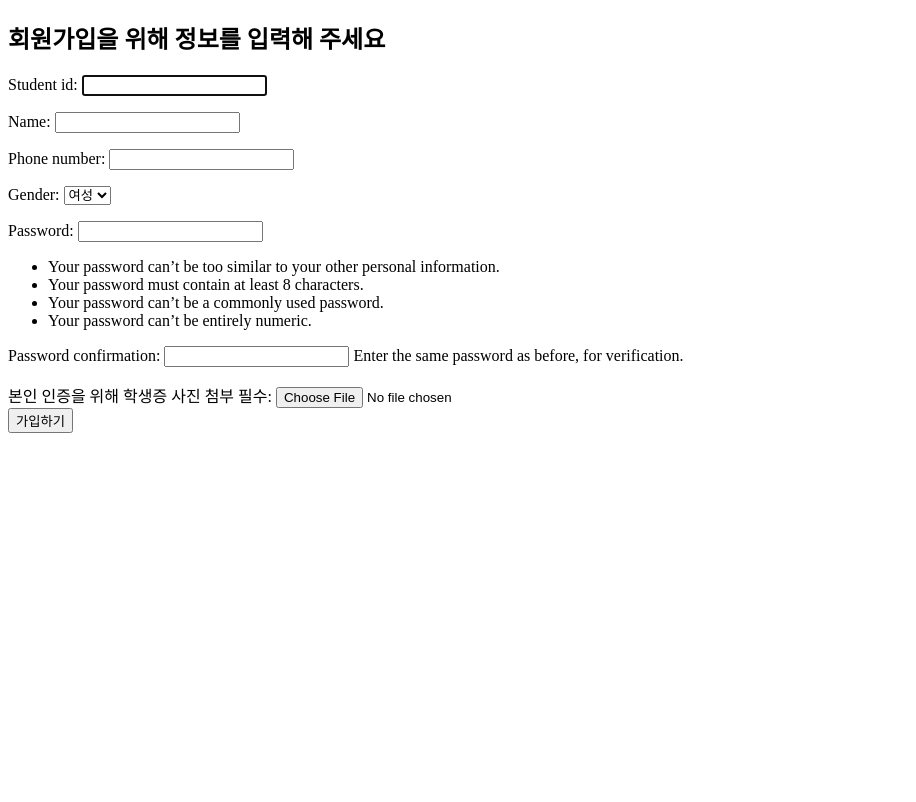
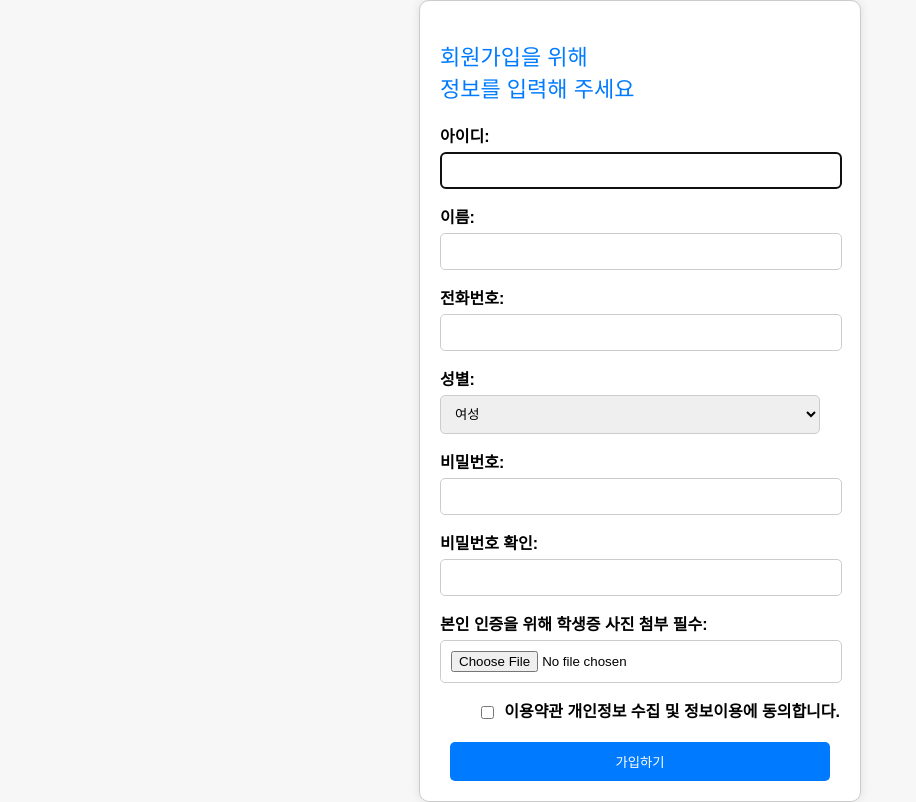
Before and after one commit to opensource15/taxi, a Django app: page /signup/ in a window 1280 px wide. Shown: the whole page, without its empty margins (0-916 px from the left). Before the commit the page ends 433 px from the top, so only its background shows below. Run offline with Django 5.2, Linux system fonts and the light colour scheme.

Commit message:
회원가입폼 만들기

```diff
--- a/main/taxi/chat/admin.py
+++ b/main/taxi/chat/admin.py
@@ -21,4 +21,5 @@ class CustomUserAdmin(UserAdmin):
     search_fields = ('student_id', 'name')
     ordering = ('student_id',)
 
+
 admin.site.register(CustomUser, CustomUserAdmin)
--- a/main/taxi/chat/templates/chat/signup.html
+++ b/main/taxi/chat/templates/chat/signup.html
@@ -1,20 +1,120 @@
-<!-- templates/chat/signup.html -->
 <!DOCTYPE html>
-<html lang="en">
+<html lang="ko">
 <head>
     <meta charset="UTF-8">
     <title>회원가입</title>
+    <style>
+        body {
+            display: flex;
+            justify-content: center;
+            align-items: center;
+            min-height: 100vh;
+            margin: 0;
+            font-family: Arial, sans-serif;
+            background-color: #f7f7f7;
+        }
+        .register-container {
+            width: 90%;
+            max-width: 400px;
+            padding: 20px;
+            border: 1px solid #ccc;
+            border-radius: 10px;
+            box-shadow: 0 0 10px rgba(0,0,0,0.1);
+            background-color: #fff;
+        }
+        .register-container h2 {
+            text-align: left;
+            color: #007bff; /* 연한 파란색 */
+            font-size: 22px; /* Increased font size */
+            font-weight: 300; /* Lighter font weight */
+            margin-bottom: 20px;
+        }
+        .register-container h2 span {
+            display: block;
+        }
+        .register-container form {
+            display: flex;
+            flex-direction: column;
+        }
+        .register-container form div {
+            margin-bottom: 15px;
+        }
+        .register-container form label {
+            display: block;
+            margin-bottom: 5px;
+            font-weight: bold;
+        }
+        .register-container form input,
+        .register-container form select,
+        .register-container form button {
+            width: calc(100% - 20px); /* Width adjusted for padding */
+            padding: 10px;
+            margin: 0 auto; /* Center horizontally */
+            border: 1px solid #ccc;
+            border-radius: 5px;
+        }
+        .register-container form button {
+            background-color: #007bff;
+            color: white;
+            border: none;
+            cursor: pointer;
+        }
+        .register-container form button:hover {
+            background-color: #0056b3;
+        }
+        .register-container form .terms {
+            display: flex;
+            align-items: center;
+        }
+        .register-container form .terms input {
+            width: auto;
+            margin-right: 10px;
+        }
+    </style>
 </head>
 <body>
-    <h2>회원가입을 위해 정보를 입력해 주세요</h2>
+    <div class="register-container">
+        <h2>
+            <span>회원가입을 위해</span>
+            <span>정보를 입력해 주세요</span>
+        </h2>
         <form method="POST" enctype="multipart/form-data">
             {% csrf_token %}
-        {{ form.as_p }}
+            {{ form.non_field_errors }}
+            <div>
+                <label for="id_student_id">아이디:</label>
+                {{ form.student_id }}
+            </div>
+            <div>
+                <label for="id_name">이름:</label>
+                {{ form.name }}
+            </div>
+            <div>
+                <label for="id_phone_number">전화번호:</label>
+                {{ form.phone_number }}
+            </div>
+            <div>
+                <label for="id_gender">성별:</label>
+                {{ form.gender }}
+            </div>
+            <div>
+                <label for="id_password1">비밀번호:</label>
+                {{ form.password1 }}
+            </div>
+            <div>
+                <label for="id_password2">비밀번호 확인:</label>
+                {{ form.password2 }}
+            </div>
             <div>
                 <label for="file">본인 인증을 위해 학생증 사진 첨부 필수:</label>
-            <input type="file" name="file" id="file">
+                <input type="file" name="file" id="file" required>
+            </div>
+            <div class="terms">
+                <input type="checkbox" name="agree" required>
+                <label for="agree">이용약관 개인정보 수집 및 정보이용에 동의합니다.</label>
             </div>
             <button type="submit">가입하기</button>
         </form>
+    </div>
 </body>
 </html>
--- a/main/taxi/chat/views.py
+++ b/main/taxi/chat/views.py
@@ -16,11 +16,16 @@ def signup(request):
     if request.method == 'POST':
         form = CustomUserCreationForm(request.POST, request.FILES)
         if form.is_valid():
+
             user = form.save()
             user.is_verified = False  # 새 사용자에 대한 기본 설정
             user.save()
             login(request, user)
             return redirect('home')  # 성공 페이지 또는 로그인 페이지로 리디렉션
+
+        if not form.is_valid():
+            print("에러출력")
+            print(form.errors)
     else:
         form = CustomUserCreationForm()
     return render(request, 'chat/signup.html', {'form': form})
--- a/main/taxi/taxi/urls.py
+++ b/main/taxi/taxi/urls.py
@@ -14,6 +14,8 @@ Including another URLconf
     1. Import the include() function: from django.urls import include, path
     2. Add a URL to urlpatterns:  path('blog/', include('blog.urls'))
 """
+from django.conf import settings
+from django.conf.urls.static import static
 from django.contrib import admin
 from django.urls import path, include
 from django.contrib.auth import views as auth_views
@@ -22,3 +24,6 @@ urlpatterns = [
     path('admin/', admin.site.urls),
     path('', include('chat.urls')),  # chat 앱의 URL 추가
 ]
+
+if settings.DEBUG:
+    urlpatterns += static(settings.MEDIA_URL, document_root=settings.MEDIA_ROOT)
```
Also changed, not shown: main/taxi/taxi/settings.py (+10 -0 lines), main/taxi/chat/migrations/0002_customuser_student_id_card.py (added), main/taxi/chat/migrations/0003_remove_customuser_student_id_card.py (added), main/taxi/db.sqlite3. Lines whose indentation alone changed are shown as unchanged.
